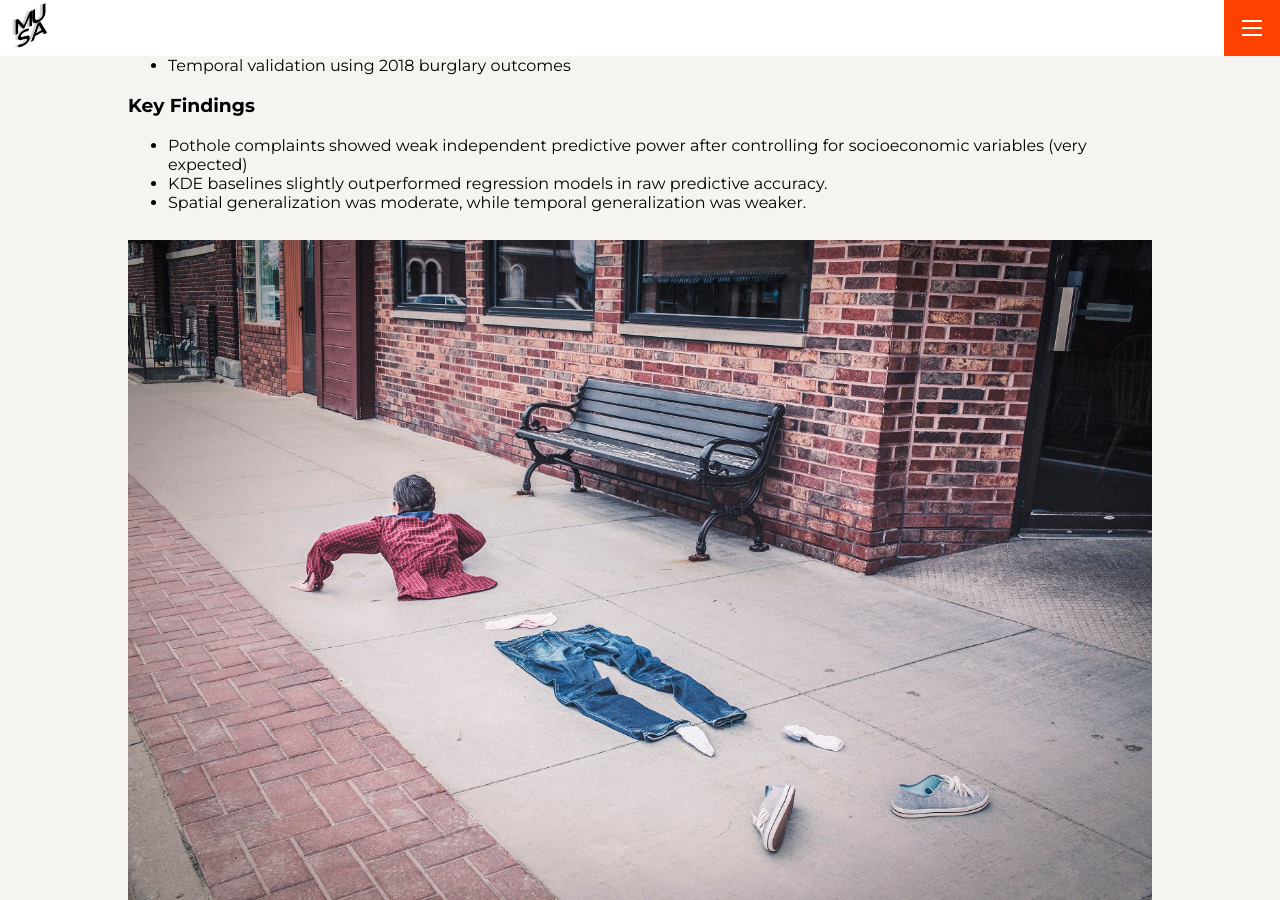
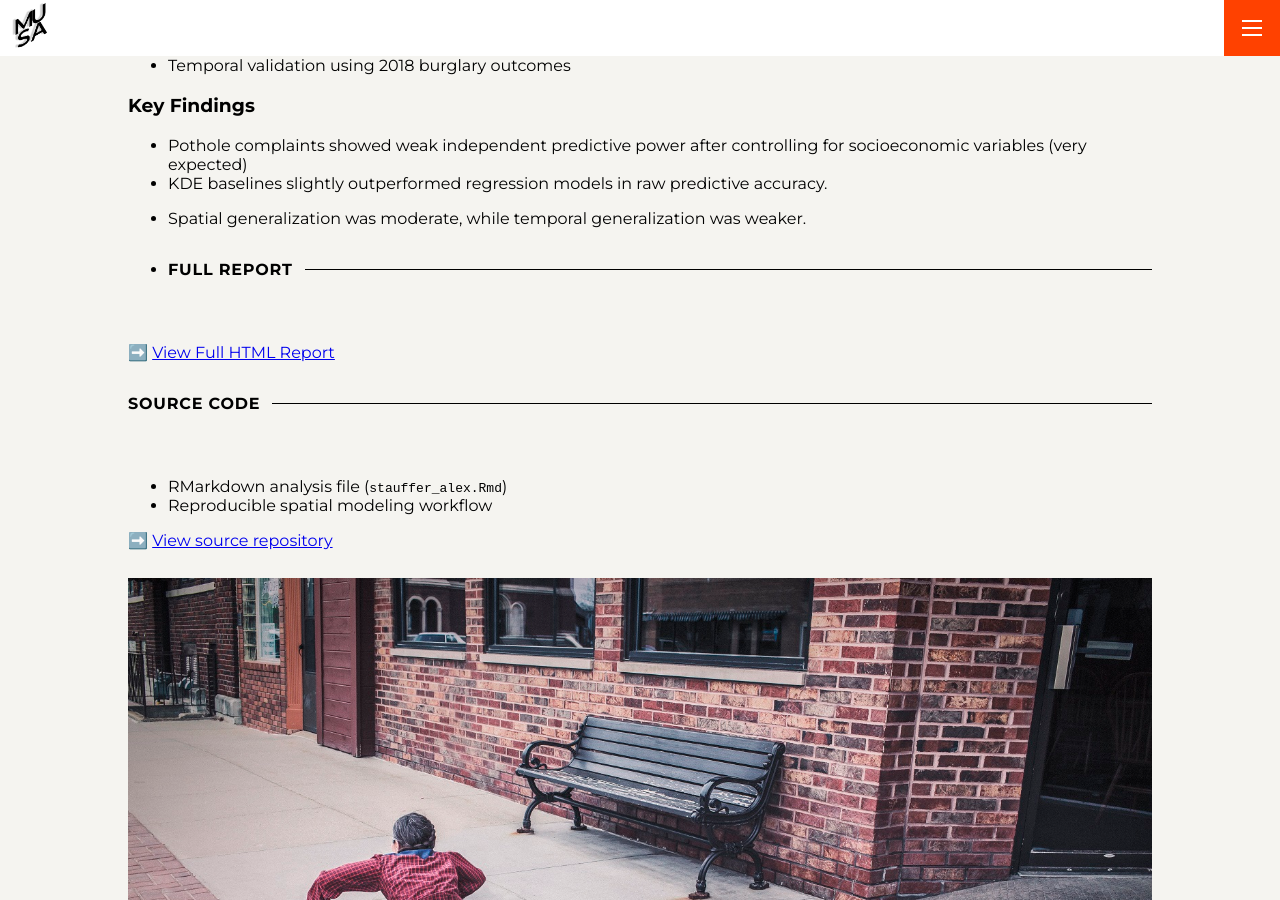
Before and after one commit to astauf03/portfolio, a Jekyll site: the page built from _projects/chicago-ppa.md, in a window 1280 px wide and 900 px high, scrolled down 489 px. Built offline with Jekyll 4.4.1, drawn with Linux system fonts in a browser that asks for light colours.

Commit message:
Update chicago-ppa.md with source code details
Added source code section and links to report and repository.

```diff
--- a/_projects/chicago-ppa.md
+++ b/_projects/chicago-ppa.md
@@ -22,6 +22,18 @@ This project evaluates whether 311 alley pothole complaints are predictive of bu
 - KDE baselines slightly outperformed regression models in raw predictive accuracy.
 - Spatial generalization was moderate, while temporal generalization was weaker.
 
+- ## Full Report
+
+➡️ [View Full HTML Report](https://astauf03.github.io/spatial-analysis-portfolio/chicago_burglary_potholes/)
+
+
+## Source Code
+
+- RMarkdown analysis file (`stauffer_alex.Rmd`)
+- Reproducible spatial modeling workflow
+
+➡️ [View source repository](https://github.com/astauf03/spatial-analysis-portfolio)
+
 
 
 {% include image.html url="http://www.gratisography.com" image="projects/proj-3/clothes.jpg" %}
```
